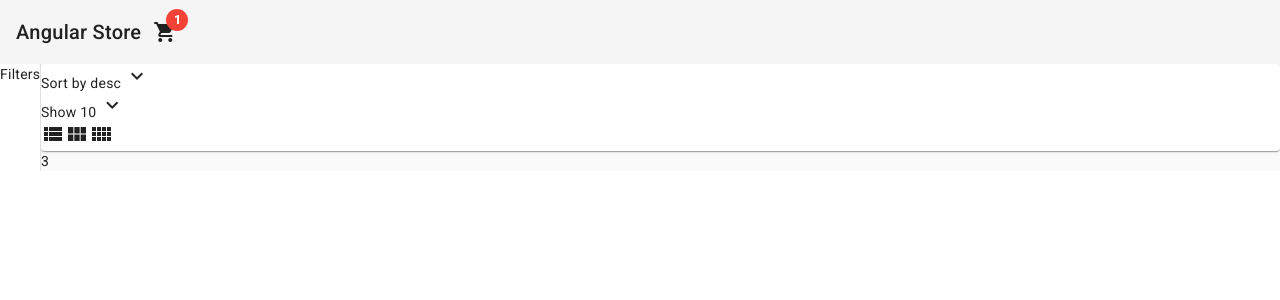
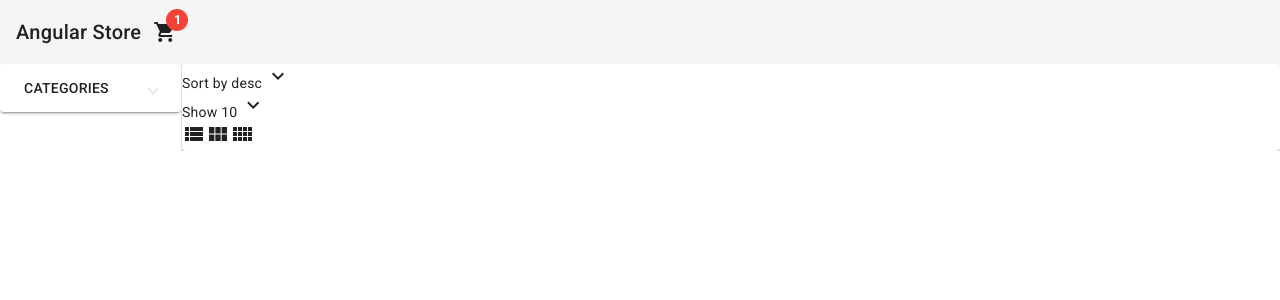
Before and after one commit to jlefilho/angular-store, an Angular app: page /home in a window 1280 px wide. Shown: the top 300 px of the page. Built offline with nearby package versions, Linux system fonts and the light colour scheme.

Commit message:
feat: created category filters component

```diff
--- a/src/app/app.module.ts
+++ b/src/app/app.module.ts
@@ -20,13 +20,15 @@
 import { HeaderComponent } from './components/header/header.component';
 import { HomeComponent } from './pages/home/home.component';
 import { ProductsHeaderComponent } from './pages/home/components/products-header/products-header.component';
+import { FiltersComponent } from './pages/home/components/filters/filters.component';
 
 @NgModule({
   declarations: [
     AppComponent,
     HeaderComponent,
     HomeComponent,
-    ProductsHeaderComponent
+    ProductsHeaderComponent,
+    FiltersComponent
   ],
   imports: [
     BrowserModule,
--- /dev/null
+++ b/src/app/pages/home/components/filters/filters.component.html
@@ -0,0 +1,10 @@
+<mat-expansion-panel *ngIf="categories">
+    <mat-expansion-panel-header>
+        <mat-panel-title>CATEGORIES</mat-panel-title>
+    </mat-expansion-panel-header>
+    <mat-selection-list [multiple]="false">
+        <mat-list-option *ngFor="let category of categories" [value]="category">
+            <button (click)="onShowCategory(category)">{{ category }}</button>
+        </mat-list-option>
+    </mat-selection-list>
+</mat-expansion-panel>
--- /dev/null
+++ b/src/app/pages/home/components/filters/filters.component.ts
@@ -0,0 +1,17 @@
+import { Component, EventEmitter, Output } from '@angular/core';
+
+@Component({
+  selector: 'app-filters',
+  templateUrl: 'filters.component.html',
+  styles: [
+  ]
+})
+export class FiltersComponent {
+  @Output() showCategory = new EventEmitter<string>();
+
+  categories = ['shoes', 'shirts']
+
+  onShowCategory(category: string): void {
+    this.showCategory.emit(category);
+  }
+}
--- a/src/app/pages/home/home.component.html
+++ b/src/app/pages/home/home.component.html
@@ -3,10 +3,10 @@
     class="min-h-full max-w-7xl mx-auto border-x"
 >
     <mat-drawer mode="side" opened>
-        <div>Filters</div>
+        <app-filters (showCategory)="onShowCategory($event)"/>
     </mat-drawer>
     <mat-drawer-content class="p-6">
         <app-products-header (columnsCountChange)="onColumnsCountChange($event)"/>
-        {{ cols }}
+        {{ category }}
     </mat-drawer-content>
 </mat-drawer-container>
--- a/src/app/pages/home/home.component.ts
+++ b/src/app/pages/home/home.component.ts
@@ -8,8 +8,13 @@
 })
 export class HomeComponent {
   cols = 3;
+  category: string | undefined
 
   onColumnsCountChange(colsNum: number): void {
     this.cols = colsNum;
   }
+
+  onShowCategory(newCategory: string): void {
+    this.category = newCategory;
+  }
 }
```
